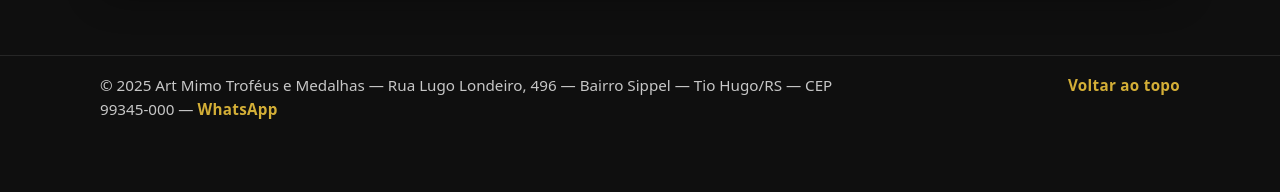
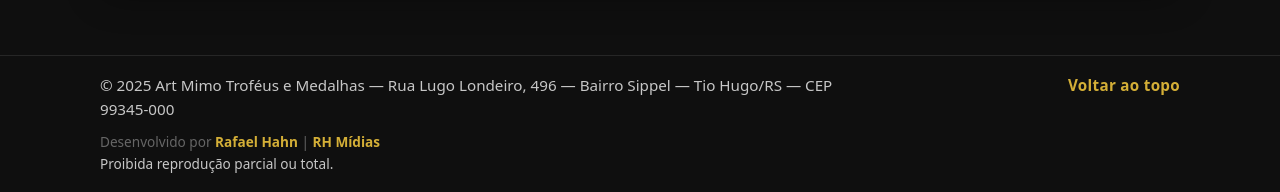
Before and after one commit to rafaelhahn19-prog/artmimo-site, a website built with Vite: page index.html in a window 1280 px wide. Shown: the part 4183-4375 px from the top of the page. Before the commit the page ends 4322 px from the top, so only its background shows below. Built offline with nearby package versions, Linux system fonts and the light colour scheme; files whose address does not match are found by name.

Commit message:
site v1.7 - rodape, cards mimos

```diff
--- a/index.html
+++ b/index.html
@@ -248,17 +248,16 @@
 
     <footer class="footer">
       <div class="container footer-inner">
-        <p>
-          © 2025 Art Mimo Troféus e Medalhas — Rua Lugo Londeiro, 496 — Bairro Sippel — Tio Hugo/RS —
-          CEP 99345-000 —
-          <a
-            class="link"
-            href="https://wa.me/5554999699979?text=Ol%C3%A1%2C%20Art%20Mimo!%20Quero%20um%20or%C3%A7amento."
-            target="_blank"
-            rel="noopener"
-            >WhatsApp</a
-          >
-        </p>
+        <div class="footer-info">
+          <p>
+            © 2025 Art Mimo Troféus e Medalhas — Rua Lugo Londeiro, 496 — Bairro Sippel — Tio Hugo/RS —
+            CEP 99345-000
+          </p>
+          <p class="credits">
+            Desenvolvido por <strong>Rafael Hahn</strong> | <strong>RH Mídias</strong><br />
+            <span class="muted">Proibida reprodução parcial ou total.</span>
+          </p>
+        </div>
         <a class="link" href="#topo">Voltar ao topo</a>
       </div>
     </footer>
--- a/src/style.css
+++ b/src/style.css
@@ -621,6 +621,16 @@ textarea:focus {
   max-width: 90ch;
 }
 
+.credits {
+  margin-top: 10px;
+  font-size: 0.85rem;
+  color: #666;
+}
+
+.credits strong {
+  color: var(--gold);
+}
+
 /* RESPONSIVO */
 @media (max-width: 900px) {
   .nav-links {
```
